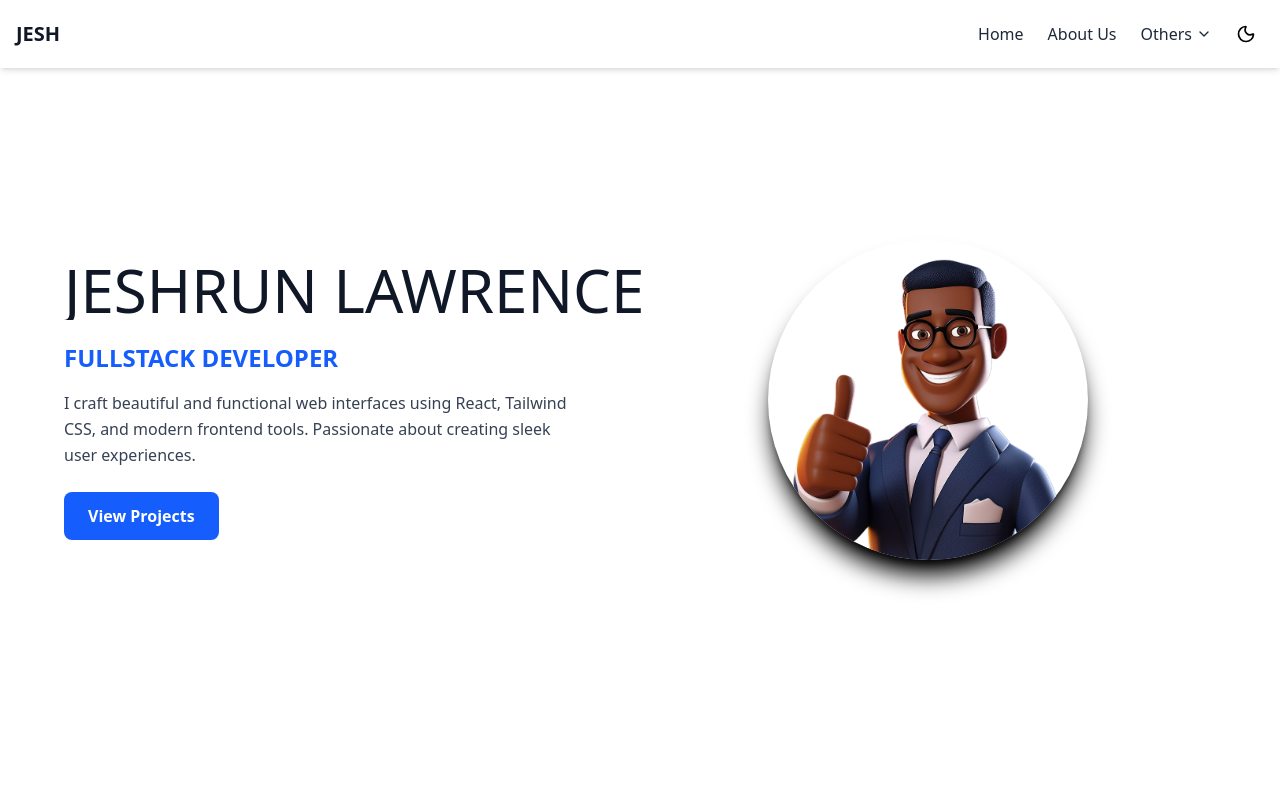
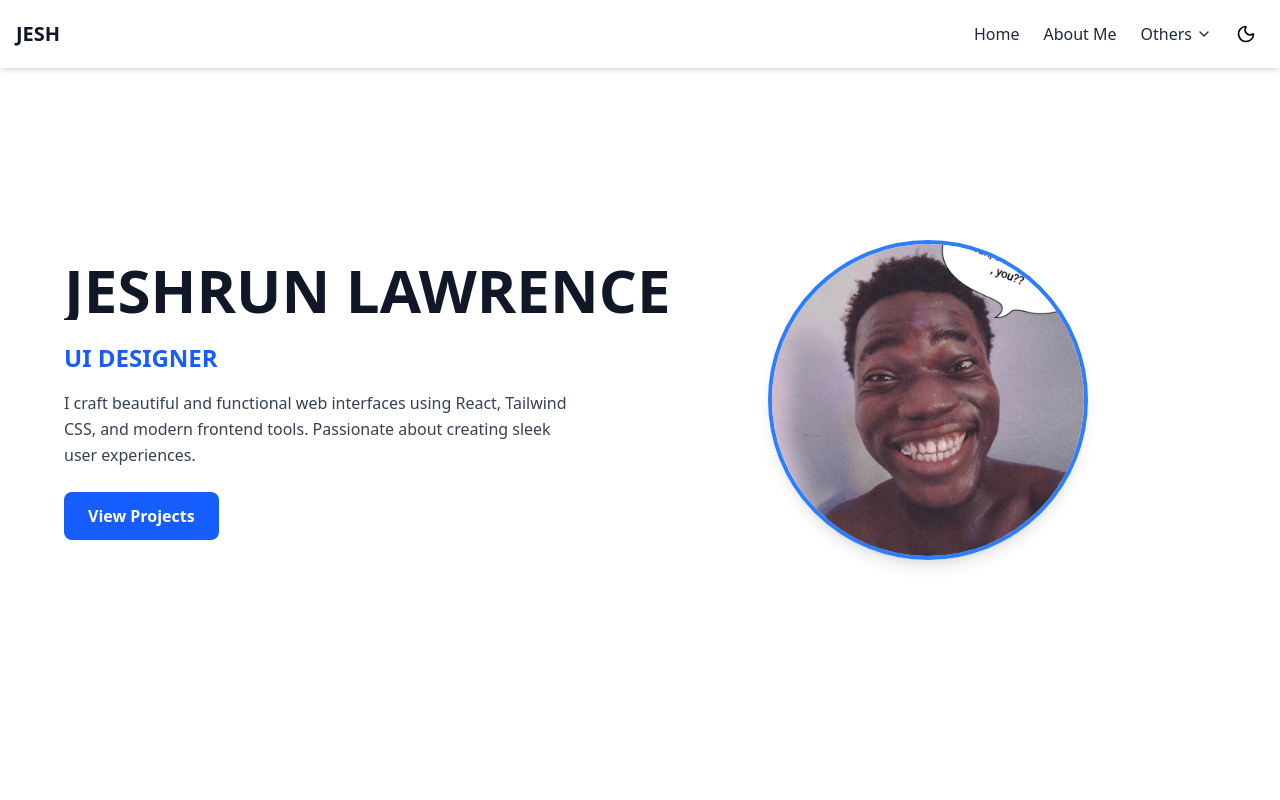
Before and after one commit to jesh-dev/Portfolio-Jesh, a React (Vite) app: page / in a window 1280 px wide. Shown: the top 800 px of the page. Built offline with nearby package versions, Linux system fonts and the light colour scheme.

Commit message:
Update Navbar link text and enhance Hero component with typing and fade effects for improved user experience

```diff
--- a/src/Components/Header.jsx
+++ b/src/Components/Header.jsx
@@ -35,7 +35,7 @@ export default function Navbar() {
               Home
             </a>
             <a href="#about" className="hover:text-blue-500 transition-all">
-              About Us
+              About Me
             </a>
 
             {/* Dropdown */}
--- a/src/Components/Hero.jsx
+++ b/src/Components/Hero.jsx
@@ -1,12 +1,25 @@
-// Hero.jsx
-import { motion } from "framer-motion";
-import Profile from '../assets/Images/mrj.png';
-import "../index.css"
+import { useEffect, useState } from "react";
+import { motion, AnimatePresence } from "framer-motion";
+import Profile from "../assets/Images/profile.png";
+import "../index.css"; // ✅ Ensure CSS for typing effect
 
 export default function Hero() {
+  const roles = ["Fullstack Developer", "UI Designer", "Problem Solver"];
+  const [currentRole, setCurrentRole] = useState(0);
+
+  useEffect(() => {
+    const interval = setInterval(() => {
+      setCurrentRole((prev) => (prev + 1) % roles.length);
+    }, 4000); // Change every 4s
+    return () => clearInterval(interval);
+  }, [roles.length]);
+
   return (
-    <section className="min-h-screen flex flex-col-reverse md:flex-row items-center justify-center
-     px-6 md:px-16 bg-white dark:bg-black transition-colors duration-300 scroll-smooth" id="home">
+    <section
+      className="min-h-screen flex flex-col-reverse md:flex-row items-center justify-center
+     px-6 md:px-16 bg-white dark:bg-gray-900 transition-colors duration-300 scroll-smooth"
+      id="home"
+    >
       {/* Text Section */}
       <motion.div
         className="md:w-1/2 text-center md:text-left mt-10 md:mt-0"
@@ -14,20 +27,32 @@ export default function Hero() {
         animate={{ opacity: 1, x: 0 }}
         transition={{ duration: 0.8 }}
       >
+        {/* ✅ Typing Effect for Name */}
+        <motion.h1
+          className="text-3xl sm:text-4xl md:text-5xl lg:text-6xl uppercase font-bold
+                     text-gray-900 dark:text-white mb-4 typing-effect"
+        >
+          Jeshrun Lawrence
+        </motion.h1>
 
-      <motion.h1
-  className="text-3xl sm:text-4xl family-bebas  md:text-5xl lg:text-6xl uppercase font-normal text-gray-900 dark:text-white mb-4 typing-effect"
->
-  Jeshrun Lawrence
-</motion.h1>
+        {/* ✅ Fade Effect for Roles */}
+        <AnimatePresence mode="wait">
+          <motion.h2
+            key={currentRole}
+            initial={{ opacity: 0, y: 10 }}
+            animate={{ opacity: 1, y: 0 }}
+            exit={{ opacity: 0, y: -10 }}
+            transition={{ duration: 0.6 }}
+            className="text-lg sm:text-xl md:text-2xl font-semibold uppercase text-blue-600 dark:text-blue-400 mb-4"
+          >
+            {roles[currentRole]}
+          </motion.h2>
+        </AnimatePresence>
 
-
-
-        <h2 className="text-xl uppercase md:text-2xl font-semibold text-blue-600 dark:text-blue-400 mb-4">
-          Fullstack Developer
-        </h2>
         <p className="text-gray-700 dark:text-gray-300 mb-6 leading-relaxed max-w-lg mx-auto md:mx-0">
-          I craft beautiful and functional web interfaces using React, Tailwind CSS, and modern frontend tools. Passionate about creating sleek user experiences.
+          I craft beautiful and functional web interfaces using React, Tailwind
+          CSS, and modern frontend tools. Passionate about creating sleek user
+          experiences.
         </p>
         <a
           href="#projects"
@@ -45,9 +70,9 @@ export default function Hero() {
         transition={{ duration: 0.8 }}
       >
         <img
-          src= {Profile} // Replace with your path
+          src={Profile}
           alt="Jeshrun Lawrence"
-          className="w-64 h-64 md:w-80 md:h-80 rounded-full object-cover border-0 shadow-xl shadow-black border-blue-500"
+          className="w-52 h-52 sm:w-64 sm:h-64 md:w-80 md:h-80 rounded-full object-cover border-4 border-blue-500 shadow-lg"
         />
       </motion.div>
     </section>
```
